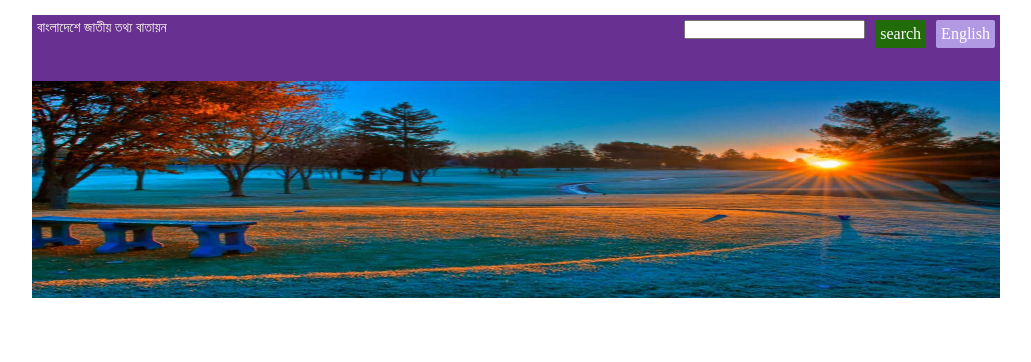
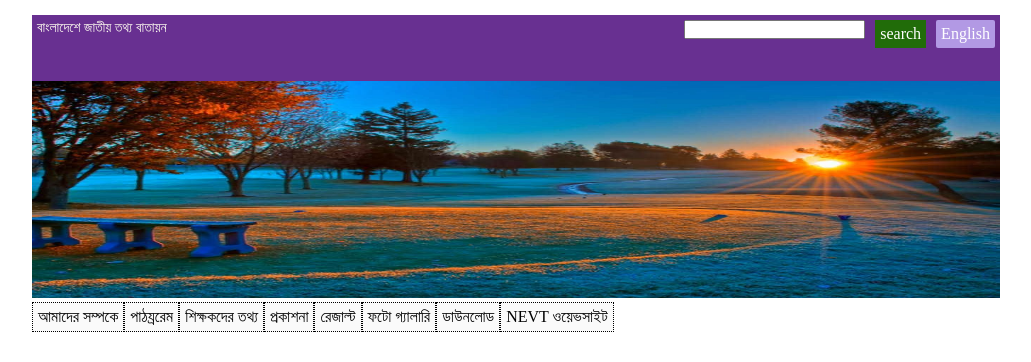
Before and after one commit to MHRONY96/class_test_one, a plain HTML site: page index.html in a window 1280 px wide. Shown: the whole page, without its empty margins (124-1155 px from the left). Drawn offline with Linux system fonts and the light colour scheme.

Commit message:
menu add

```diff
--- a/asstes/css/style.css
+++ b/asstes/css/style.css
@@ -50,3 +50,22 @@ body{
 	height: 217px;
 	width: 968px;
 }
+.menu_bar{
+	height: 50px;
+}
+.menu_bar ul{
+	margin: 0px;
+	padding: 0px;
+	outline: 0px;
+	list-style-type: none;
+}
+.menu_bar ul li{
+	float:left;
+	background: #FAFAFA;
+	padding:5px;
+	border: 1px dotted black;
+}
+.menu_bar ul li a{
+	color: black;
+	text-decoration: none;
+}
--- a/index.html
+++ b/index.html
@@ -21,5 +21,18 @@
 	<div class="temp">
 	<img src="asstes/img/slide.jpg" class="bg_image">
 	</div>
+	<!-- menu -->
+	<div class="menu_bar temp">
+		<ul>
+			<li><a href="">আমাদের সম্পকে</a></li>
+			<li><a href="">পাঠয্ররেম</a></li>
+			<li><a href="">শিক্ষকদের তথ্য</a></li>
+			<li><a href="">প্রকাশনা</a></li>
+			<li><a href="">রেজাল্ট</a></li>
+			<li><a href="">ফটো গ্যালারি</a></li>
+			<li><a href="">ডাউনলোড</a></li>
+			<li><a href="">NEVT ওয়েভসাইট</a></li>
+		</ul>
+	</div>
 </body>
 </html>
```
